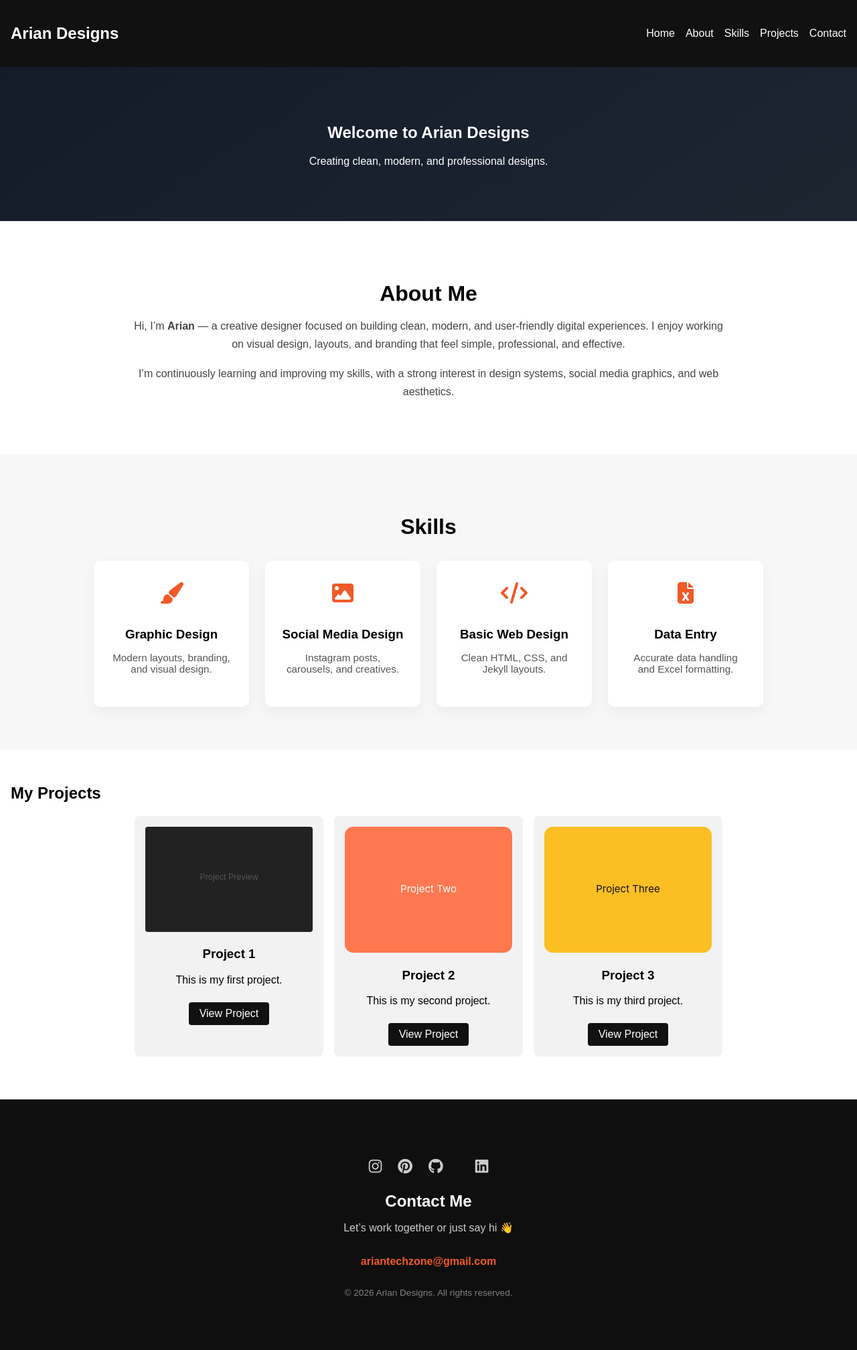
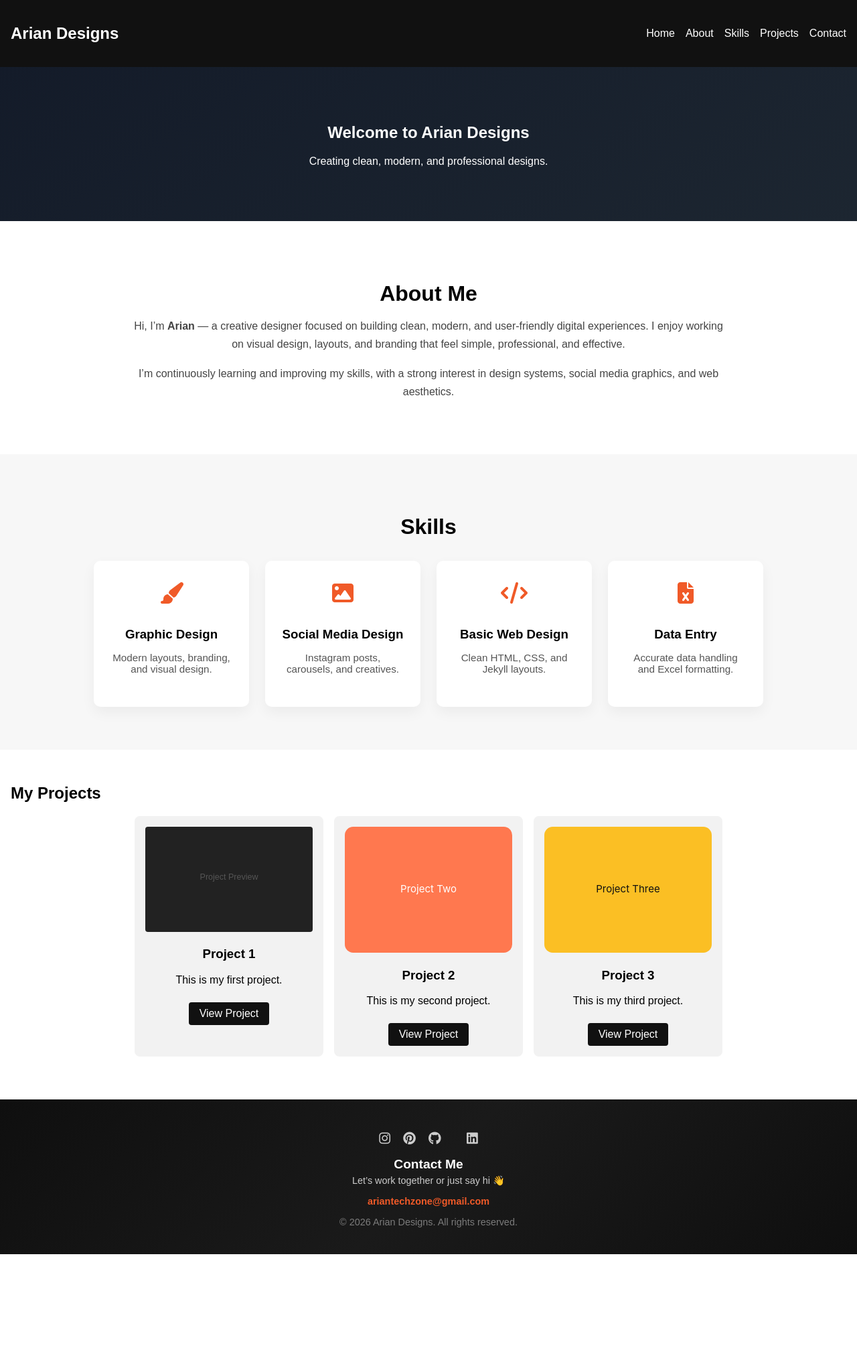
Before and after one commit to ariantechzone-stack/ariantechzone-stack.github.io, a Jekyll site: the page built from index.md, in a window 1280 px wide. Shown: the whole page at 67% size. Built offline with Jekyll 4.4.1, drawn with Linux system fonts in a browser that asks for light colours; after the commit the page ends 1872 px from its top, so only the background shows below that.

Commit message:
Update style.css

```diff
--- a/assets/css/style.css
+++ b/assets/css/style.css
@@ -248,38 +248,58 @@ footer {
   margin: auto;
 }
 
+.site-footer {
+  background: linear-gradient(135deg, #0f0f0f, #1a1a1a, #0f0f0f);
+  color: #ccc;
+  padding: 2.2rem 1.2rem;
+  text-align: center;
+}
+
+.footer-container {
+  max-width: 900px;
+  margin: auto;
+}
+
 .site-footer h2 {
   color: #fff;
-  margin-bottom: 0.5rem;
+  margin-bottom: 0.3rem;
+  font-size: 1.2rem;
+}
+
+.site-footer p {
+  font-size: 0.9rem;
+  margin: 0.3rem 0;
 }
 
 .footer-email {
   display: inline-block;
-  margin: 1rem 0;
+  margin: 0.6rem 0;
   color: #f05a28;
   font-weight: 600;
+  font-size: 0.9rem;
   text-decoration: none;
 }
 
 .footer-socials {
   display: flex;
   justify-content: center;
-  gap: 1.5rem;
-  margin: 1.5rem 0;
+  gap: 1.2rem;
+  margin: 0.8rem 0;
 }
 
 .footer-socials a {
-  font-size: 1.4rem;
+  font-size: 1.2rem;
   color: #ccc;
-  transition: transform 0.3s ease, color 0.3s ease;
+  transition: transform 0.25s ease, color 0.25s ease;
 }
 
 .footer-socials a:hover {
   color: #f05a28;
-  transform: translateY(-4px);
+  transform: translateY(-3px);
 }
 
 .footer-copy {
-  font-size: 0.85rem;
-  opacity: 0.6;
+  font-size: 0.75rem;
+  opacity: 0.55;
+  margin-top: 0.6rem;
 }
```
